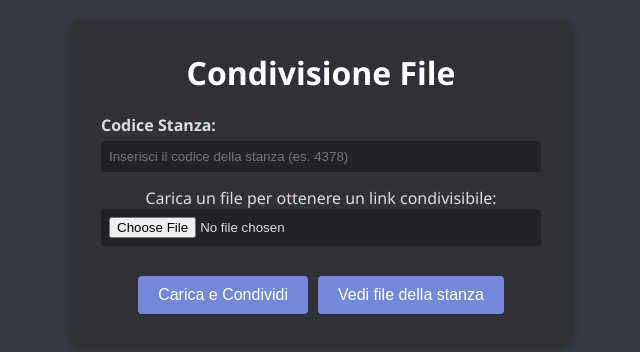
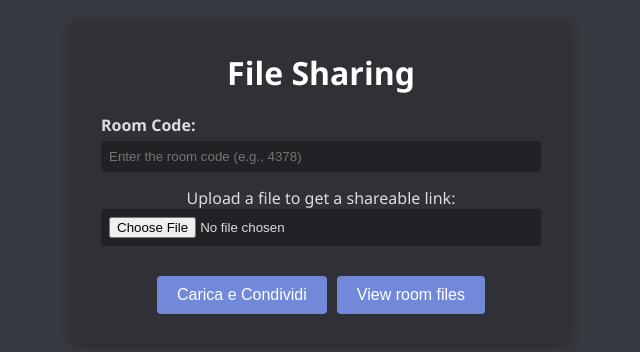
Before and after one commit to Niccolo0310/converter, a Next.js app: page /file-sharing in a window 1280 px wide. Shown: the part 218-570 px from the top of the page, without its empty margins (319-959 px from the left). Built offline with nearby package versions, Linux system fonts and the light colour scheme.

Commit message:
Tradotto inglese

```diff
--- a/app/file-sharing/page.js
+++ b/app/file-sharing/page.js
@@ -44,7 +44,7 @@ export default function FileSharing() {
 
     const uploadFile = async () => {
         if (!file || !room) {
-            alert("Inserisci sia un file che il codice stanza!");
+            alert("Please provide both a file and the room code!");
             return;
         }
         setLoading(true);
@@ -66,15 +66,15 @@ export default function FileSharing() {
                 setShareUrl(data.fileUrl);
             }
         } catch (error) {
-            console.error("Errore nel caricamento:", error);
-            setMessage("Errore durante il caricamento!");
+            console.error("Error during upload:", error);
+            setMessage("Error during upload!");
         }
         setLoading(false);
     };
 
     const fetchFiles = async () => {
         if (!room) {
-            alert("Inserisci il codice stanza per vedere i file!");
+            alert("Enter the room code to view the files!");
             return;
         }
         try {
@@ -86,8 +86,8 @@ export default function FileSharing() {
             const data = await res.json();
             setFiles(data.files || []);
         } catch (error) {
-            console.error("Errore nel recupero dei file:", error);
-            setMessage("Errore nel recupero dei file!");
+            console.error("Error retrieving files:", error);
+            setMessage("Error retrieving files:!");
         }
     };
 
@@ -112,14 +112,14 @@ export default function FileSharing() {
                 maxWidth: "500px",
                 textAlign: "center"
             }}>
-                <h1 style={{ color: "#ffffff", marginBottom: "20px" }}>Condivisione File</h1>
+                <h1 style={{ color: "#ffffff", marginBottom: "20px" }}>File Sharing</h1>
                 <div style={{ marginBottom: "15px", textAlign: "left" }}>
                     <label style={{ display: "block", marginBottom: "5px", fontWeight: "bold" }}>
-                        Codice Stanza:
+                        Room Code:
                     </label>
                     <input
                         type="text"
-                        placeholder="Inserisci il codice della stanza (es. 4378)"
+                        placeholder="Enter the room code (e.g., 4378)"
                         value={room}
                         onChange={(e) => setRoom(e.target.value)}
                         style={{
@@ -132,7 +132,7 @@ export default function FileSharing() {
                         }}
                     />
                 </div>
-                <p>Carica un file per ottenere un link condivisibile:</p>
+                <p>Upload a file to get a shareable link:</p>
                 <input
                     type="file"
                     onChange={handleFileChange}
@@ -169,13 +169,13 @@ export default function FileSharing() {
                     fontSize: "16px",
                     marginLeft: "10px"
                 }}>
-                    Vedi file della stanza
+                    View room files
                 </button>
                 <ProgressBar loading={loading} />
                 {message && <p style={{ marginTop: "15px" }}>{message}</p>}
                 {shareUrl && (
                     <div style={{ marginTop: "15px" }}>
-                        <p>Link per condividere il file:</p>
+                        <p>Link to share the file:</p>
                         <a
                             href={shareUrl}
                             target="_blank"
@@ -192,7 +192,7 @@ export default function FileSharing() {
                 )}
                 {files.length > 0 && (
                     <div style={{ marginTop: "15px", textAlign: "left" }}>
-                        <p>File nella stanza:</p>
+                        <p>Files in the room:</p>
                         <ul style={{ listStyle: "none", padding: 0 }}>
                             {files.map((f, idx) => (
                                 <li key={idx}>
```
